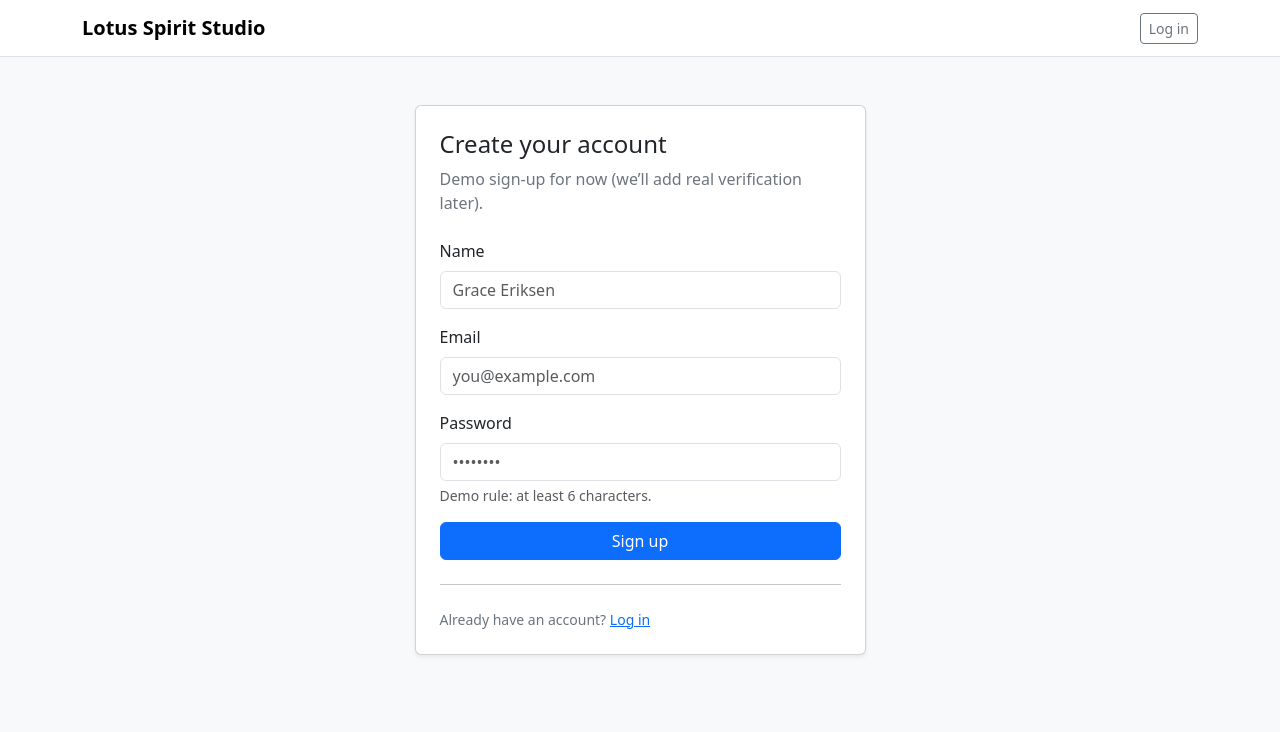
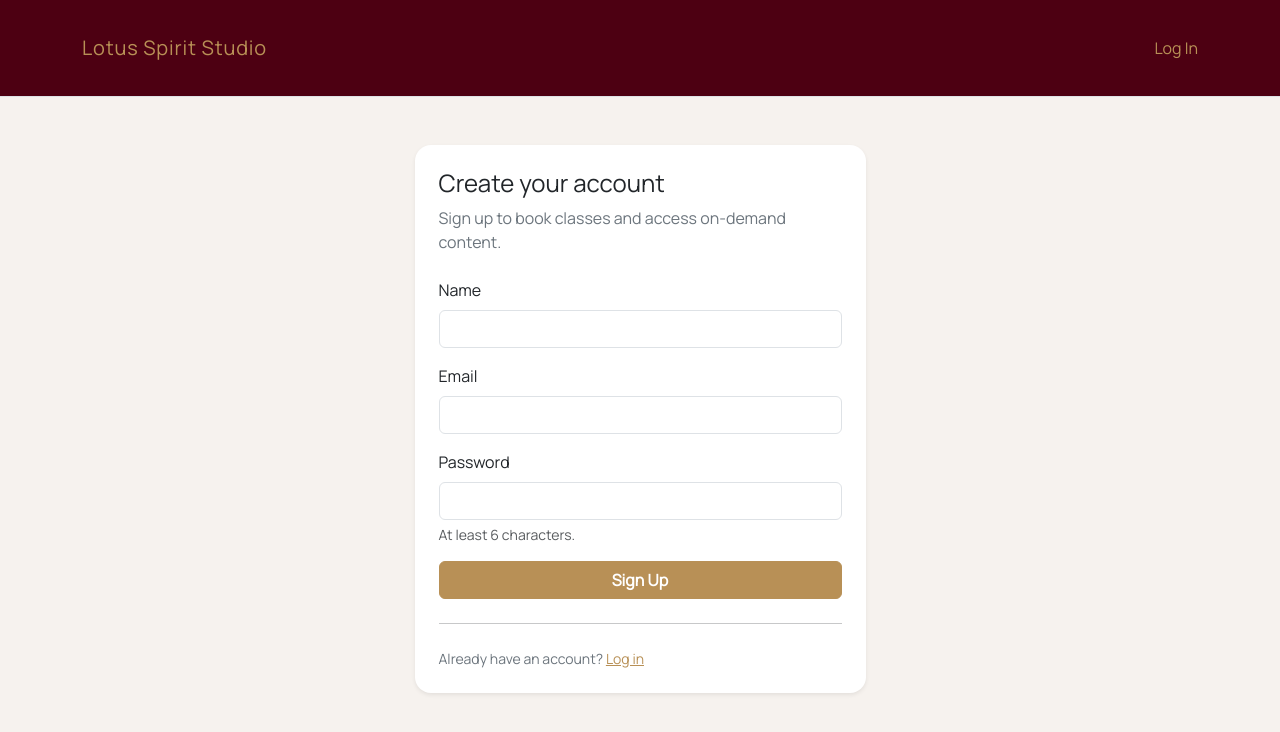
Before and after one commit to GraceEriksen20/LotusSpiritWebsite, a plain HTML site: page signup.html in a window 1280 px wide. Drawn offline with nearby package versions, Linux system fonts and the light colour scheme.

Commit message:
Updated UI

```diff
--- a/signup.html
+++ b/signup.html
@@ -5,49 +5,136 @@
   <meta name="viewport" content="width=device-width, initial-scale=1" />
   <title>Sign Up • Lotus Spirit Studio</title>
 
+  <!-- Bootstrap CSS -->
   <link href="https://cdn.jsdelivr.net/npm/bootstrap@5.3.3/dist/css/bootstrap.min.css" rel="stylesheet">
+
+  <!-- Bootstrap JS -->
   <script src="https://cdn.jsdelivr.net/npm/bootstrap@5.3.3/dist/js/bootstrap.bundle.min.js"></script>
+
+  <style>
+    /* ===============================
+       Manrope Font
+    =============================== */
+    @font-face {
+      font-family: 'Manrope';
+      src: url('fonts/Manrope-Regular.ttf') format('truetype');
+      font-weight: 400;
+      font-style: normal;
+    }
+
+    body {
+      font-family: 'Manrope', system-ui, -apple-system, sans-serif;
+      background-color: #f6f2ee;
+    }
+
+    /* ===============================
+       Navbar
+    =============================== */
+    .lotus-navbar {
+      background-color: #4d0012;
+      padding-top: 1.75rem;
+      padding-bottom: 1.75rem;
+    }
+
+    .lotus-navbar .navbar-brand,
+    .lotus-navbar .nav-link {
+      color: #b89056;
+      font-weight: 500;
+    }
+
+    .lotus-navbar .nav-link:hover {
+      color: #ffd9a2;
+    }
+
+    .navbar-brand {
+      font-weight: 600;
+      letter-spacing: 0.04em;
+    }
+
+    /* ===============================
+       Card
+    =============================== */
+    .auth-card {
+      border: none;
+      border-radius: 1rem;
+    }
+
+    /* ===============================
+       Buttons
+    =============================== */
+    .btn-primary {
+      background-color: #b89056;
+      border-color: #b89056;
+      font-weight: 600;
+    }
+
+    .btn-primary:hover {
+      background-color: #ffd9a2;
+      border-color: #ffd9a2;
+      color: #4d0012;
+    }
+
+    /* ===============================
+       Links
+    =============================== */
+    a {
+      color: #b89056;
+    }
+
+    a:hover {
+      color: #ffd9a2;
+    }
+  </style>
 </head>
 
-<body class="bg-light">
+<body>
 
-  <nav class="navbar navbar-expand-lg bg-white border-bottom">
+  <!-- Navbar -->
+  <nav class="navbar lotus-navbar border-bottom">
     <div class="container">
-      <a class="navbar-brand fw-semibold" href="index.html">Lotus Spirit Studio</a>
+      <a class="navbar-brand" href="index.html">
+        Lotus Spirit Studio
+      </a>
+
       <div class="ms-auto">
-        <a class="btn btn-outline-secondary btn-sm" href="login.html">Log in</a>
+        <a class="nav-link" href="login.html">Log In</a>
       </div>
     </div>
   </nav>
 
+  <!-- Sign Up Card -->
   <main class="container py-5">
     <div class="row justify-content-center">
       <div class="col-12 col-md-6 col-lg-5">
-        <div class="card shadow-sm">
+        <div class="card shadow-sm auth-card">
           <div class="card-body p-4">
             <h1 class="h4 mb-2">Create your account</h1>
-            <p class="text-secondary mb-4">Demo sign-up for now (we’ll add real verification later).</p>
+            <p class="text-secondary mb-4">
+              Sign up to book classes and access on-demand content.
+            </p>
 
             <div id="signupAlert" class="alert alert-danger d-none" role="alert"></div>
 
             <form id="signupForm" novalidate>
               <div class="mb-3">
                 <label class="form-label" for="name">Name</label>
-                <input class="form-control" id="name" type="text" placeholder="Grace Eriksen" required />
+                <input class="form-control" id="name" type="text" required>
               </div>
 
               <div class="mb-3">
                 <label class="form-label" for="email">Email</label>
-                <input class="form-control" id="email" type="email" placeholder="you@example.com" required />
+                <input class="form-control" id="email" type="email" required>
               </div>
 
               <div class="mb-3">
                 <label class="form-label" for="password">Password</label>
-                <input class="form-control" id="password" type="password" placeholder="••••••••" required />
-                <div class="form-text">Demo rule: at least 6 characters.</div>
+                <input class="form-control" id="password" type="password" required>
+                <div class="form-text">At least 6 characters.</div>
               </div>
 
-              <button class="btn btn-primary w-100" type="submit">Sign up</button>
+              <button class="btn btn-primary w-100" type="submit">
+                Sign Up
+              </button>
             </form>
 
             <hr class="my-4">
@@ -62,9 +149,12 @@
     </div>
   </main>
 
+  <!-- Auth Logic -->
   <script src="auth.js"></script>
   <script>
-    if (Auth.isLoggedIn()) window.location.href = "dashboard.html";
+    if (Auth.isLoggedIn()) {
+      window.location.href = "dashboard.html";
+    }
 
     document.getElementById("signupForm").addEventListener("submit", (e) => {
       e.preventDefault();
@@ -72,7 +162,6 @@
       const name = document.getElementById("name").value.trim();
       const email = document.getElementById("email").value.trim().toLowerCase();
       const password = document.getElementById("password").value;
-
       const alertBox = document.getElementById("signupAlert");
 
       if (!name || !email || !password) {
@@ -88,18 +177,16 @@
       }
 
       const ok = Auth.register({ name, email, password });
-
       if (!ok) {
         alertBox.textContent = "That email is already registered. Try logging in.";
         alertBox.classList.remove("d-none");
         return;
       }
 
-      // Auto-login after signup (demo)
       Auth.login({ email });
-
       window.location.href = "dashboard.html";
     });
   </script>
+
 </body>
 </html>
```
Also changed, not shown: index.html (+92 -10 lines), login.html (+92 -10 lines), Fonts/Manrope-Medium.ttf (added), Fonts/Manrope-Regular.ttf (added), Lotus Spirit_Logo_2.3.png (added).
